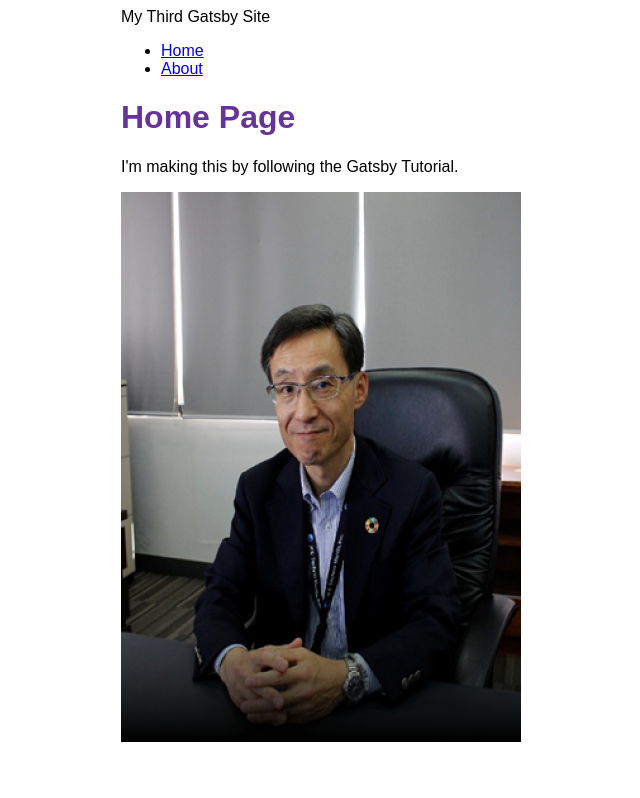
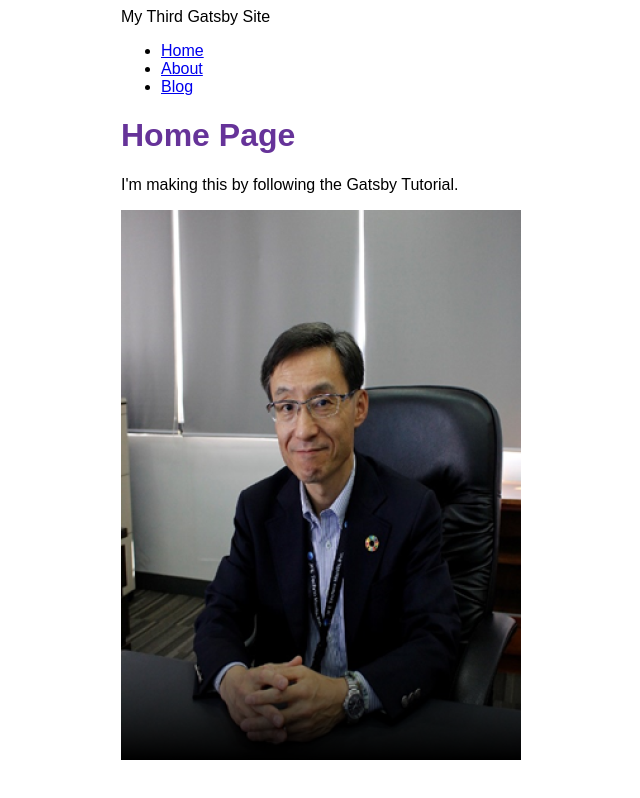
Before and after one commit to rtnario-jfetm/my-third-gatsby-site, a Gatsby site: page / in a window 1280 px wide. Shown: the whole page, without its empty margins (269-909 px from the left). Built offline with nearby package versions, Linux system fonts and the light colour scheme; Gatsby itself is replaced by a stand-in of ours.

Commit message:
feat: add skeleton for blog

```diff
--- a/src/components/layout.js
+++ b/src/components/layout.js
@@ -35,6 +35,11 @@ const Layout = ({ pageTitle, children }) => {
               About
             </Link>
           </li>
+          <li className={navLinkItem}>
+            <Link to="/blog" className={navLinkText}>
+              Blog
+            </Link>
+          </li>
         </ul>
       </nav>
       <main>
```
Also changed, not shown: src/pages/blog.js (added, +15 -0 lines).
